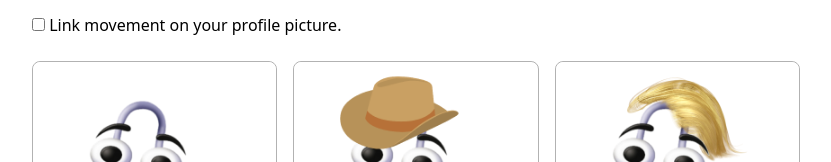
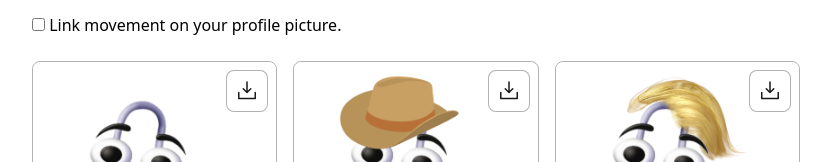
Before and after one commit to NotReeceHarris/be-clippy.com, a SvelteKit app: page / in a window 1280 px wide. Shown: the part 899-1061 px from the top of the page, without its empty margins (224-1055 px from the left). Built offline with nearby package versions, Linux system fonts and the light colour scheme; some icons are missing.

Commit message:
feat: add noMouse state to handle button visibility for touch devices

```diff
--- a/src/routes/+page.svelte
+++ b/src/routes/+page.svelte
@@ -9,6 +9,7 @@
     let watermark = $state(false)
     let hex = $state("#ffffff")
     let retry: number | null = $state(null)
+    let noMouse = $state(false)
 
     let clippyCanvas: (HTMLCanvasElement | null)[] = $state(Array.from({ length: clippyCount }, (_) => null));
     let clippyImages: (HTMLImageElement | null)[] = $state(Array.from({ length: clippyCount }, (_) => null));
@@ -91,8 +92,11 @@
 
     onMount(()=>{
         if (!browser) return;
+        retry = setInterval(renderClippys, 1000);
 
-        retry = setInterval(renderClippys, 1000);
+        if(window.matchMedia("(any-hover: none)").matches) {
+            noMouse = true;
+        }
     })
 
 </script>
@@ -147,7 +151,7 @@
 
             {#each clippys as _, clippyIndex}
                 <div class="group relative flex flex-col place-items-center place-content-center aspect-square rounded-lg border border-black/30">
-                    <button onclick={()=>download(clippyIndex)} class="group-hover:block hidden absolute top-2 right-2 rounded-lg bg-white border text-black/90 border-black/30 p-2 cursor-pointer" aria-label="Download">
+                    <button onclick={()=>download(clippyIndex)} class="{noMouse ? '' : 'group-hover:block md:hidden'} absolute top-2 right-2 rounded-lg bg-white border text-black/90 border-black/30 p-2 cursor-pointer" aria-label="Download">
                         <svg xmlns="http://www.w3.org/2000/svg" width="24" height="24" fill="currentColor" viewBox="0 0 256 256"><path opacity="1" d="M224,144v64a8,8,0,0,1-8,8H40a8,8,0,0,1-8-8V144a8,8,0,0,1,16,0v56H208V144a8,8,0,0,1,16,0Zm-101.66,5.66a8,8,0,0,0,11.32,0l40-40a8,8,0,0,0-11.32-11.32L136,124.69V32a8,8,0,0,0-16,0v92.69L93.66,98.34a8,8,0,0,0-11.32,11.32Z"></path></svg>
                     </button>
                     {#if clippyLoading[clippyIndex]}
```
